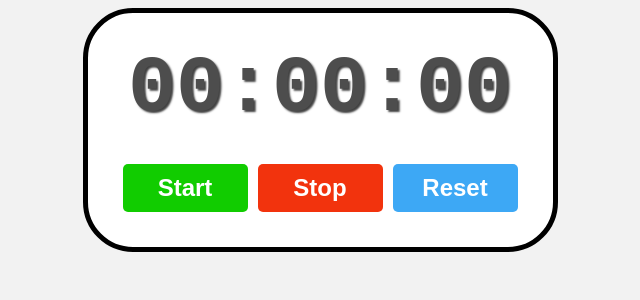
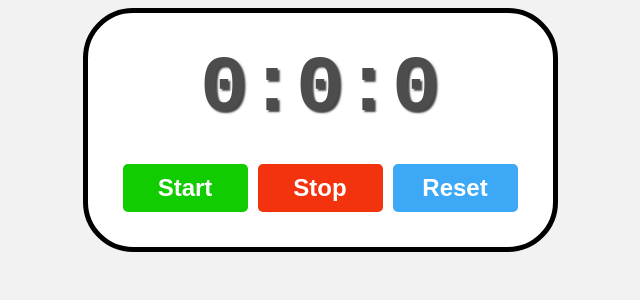
Before and after one commit to 5Akan/React-Tutorial, a React (Vite) app in the folder ak-react-app/: page / in a window 1280 px wide. Shown: the top 300 px of the page, without its empty margins (320-960 px from the left). Built offline with nearby package versions, Linux system fonts and the light colour scheme.

Commit message:
Formatting the time

```diff
--- a/ak-react-app/src/StopWatch.jsx
+++ b/ak-react-app/src/StopWatch.jsx
@@ -14,12 +14,15 @@
             },10)
         }
 
+        return ()=>{
+            clearInterval( intervalIdRef.current);
+        }
     },[isRunning])
 
     function start() {
         setIsrunning(true);
         startTime.current = Date.now() - elapsedTime;
-       console.log(Date.now())
+       console.log(Date.now());
     }
 
     function stop() {
@@ -28,11 +31,15 @@
 
     function reset() {
         setIsrunning(false);
-        setElapsedtime(0)
+        setElapsedtime(0);
     }
 
     function formatTime() {
-        return '00:00:00'
+        let hours = Math.floor((elapsedTime) / 1000 * 60 * 60);
+        let minutes = Math.floor((elapsedTime / (1000 * 60))% 60);
+        let seconds = Math.floor((elapsedTime / 1000 )% 60);
+        let milliseconds = Math.floor((elapsedTime % 1000 )/10);
+        return `${minutes}:${seconds}:${milliseconds}`
     }
 
     return(
```
